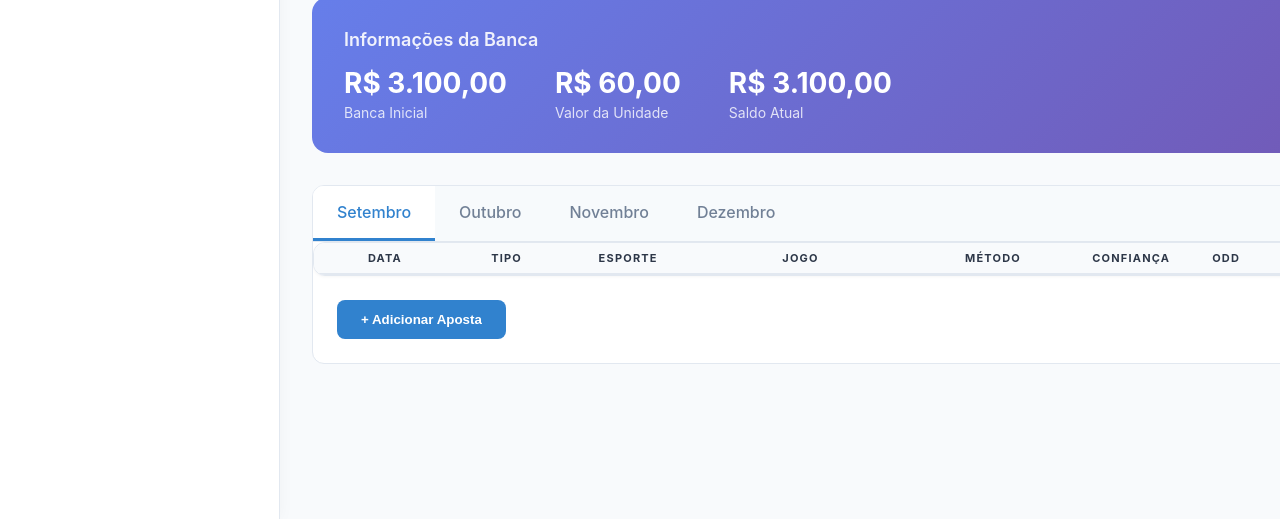
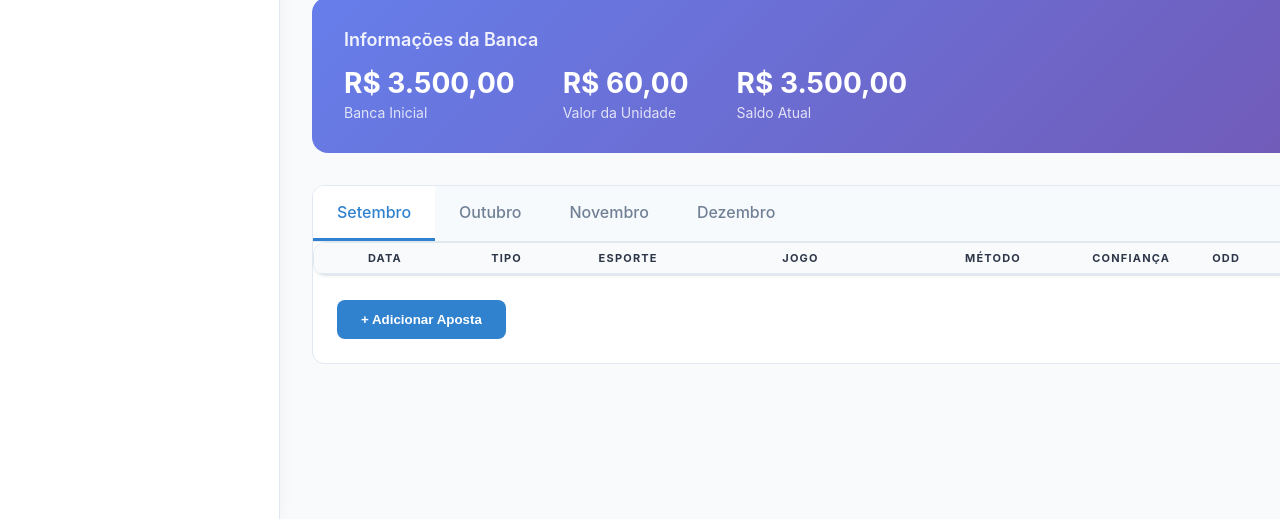
Before and after one commit to christiancastro24/apostas, a plain HTML site: page index.html in a window 1280 px wide. Shown: the part 281-800 px from the top of the page. Drawn offline with Linux system fonts and the light colour scheme.

Commit message:
alteraçao valor da banca

```diff
--- a/index.html
+++ b/index.html
@@ -935,7 +935,7 @@
           <div class="banca-title">Informações da Banca</div>
           <div class="banca-values">
             <div class="banca-item">
-              <h3>R$ 3.100,00</h3>
+              <h3>R$ 3.500,00</h3>
               <p>Banca Inicial</p>
             </div>
             <div class="banca-item">
@@ -943,7 +943,7 @@
               <p>Valor da Unidade</p>
             </div>
             <div class="banca-item">
-              <h3 id="currentBalance">R$ 3.100,00</h3>
+              <h3 id="currentBalance">R$ 3.500,00</h3>
               <p>Saldo Atual</p>
             </div>
           </div>
@@ -1548,7 +1548,7 @@
         document.getElementById("totalReturn").textContent =
           formatBRL(totalReturn);
         document.getElementById("currentBalance").textContent = formatBRL(
-          3100 + totalReturn
+          3500 + totalReturn
         );
 
         // Atualizar assertividade
```
